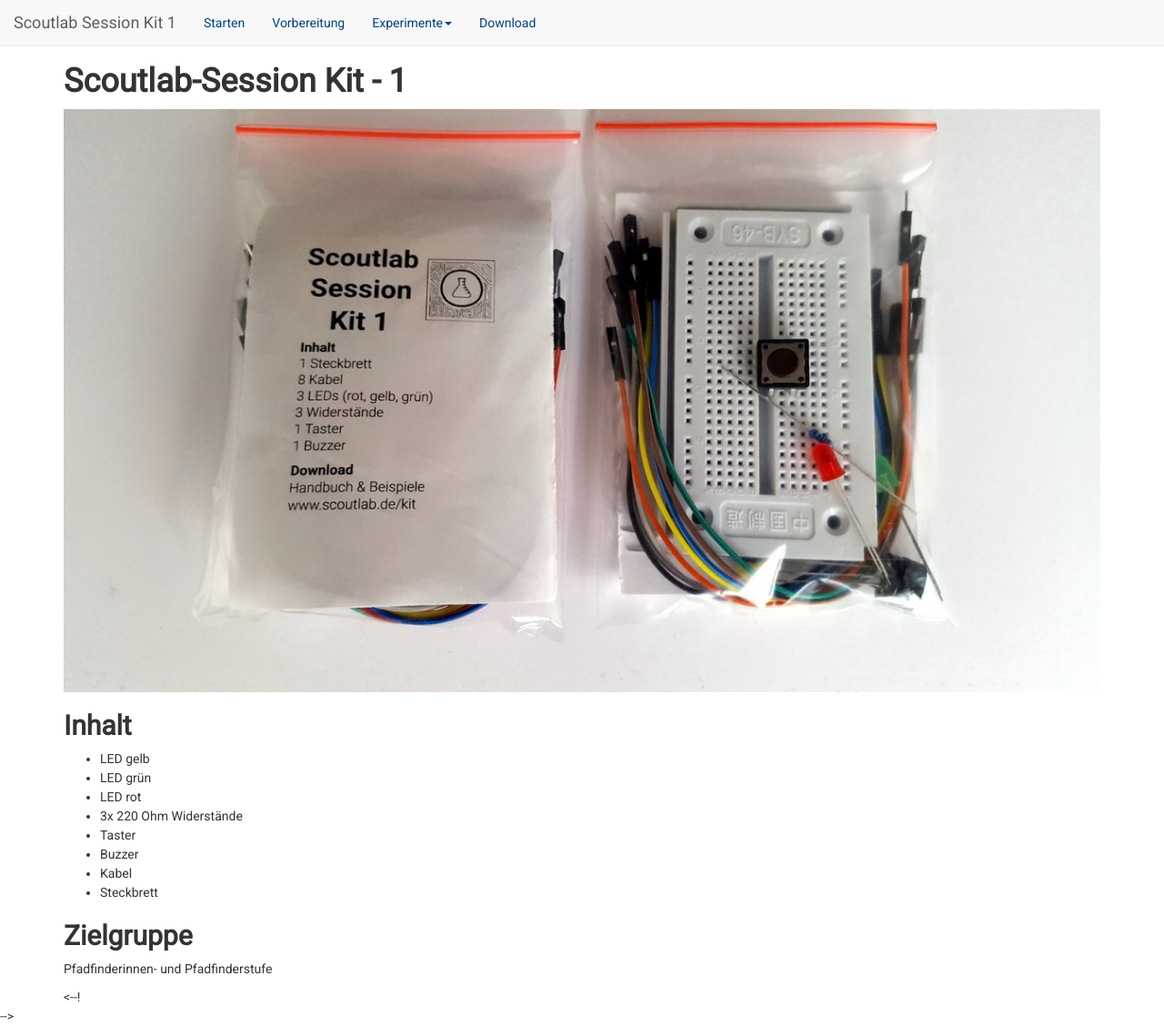
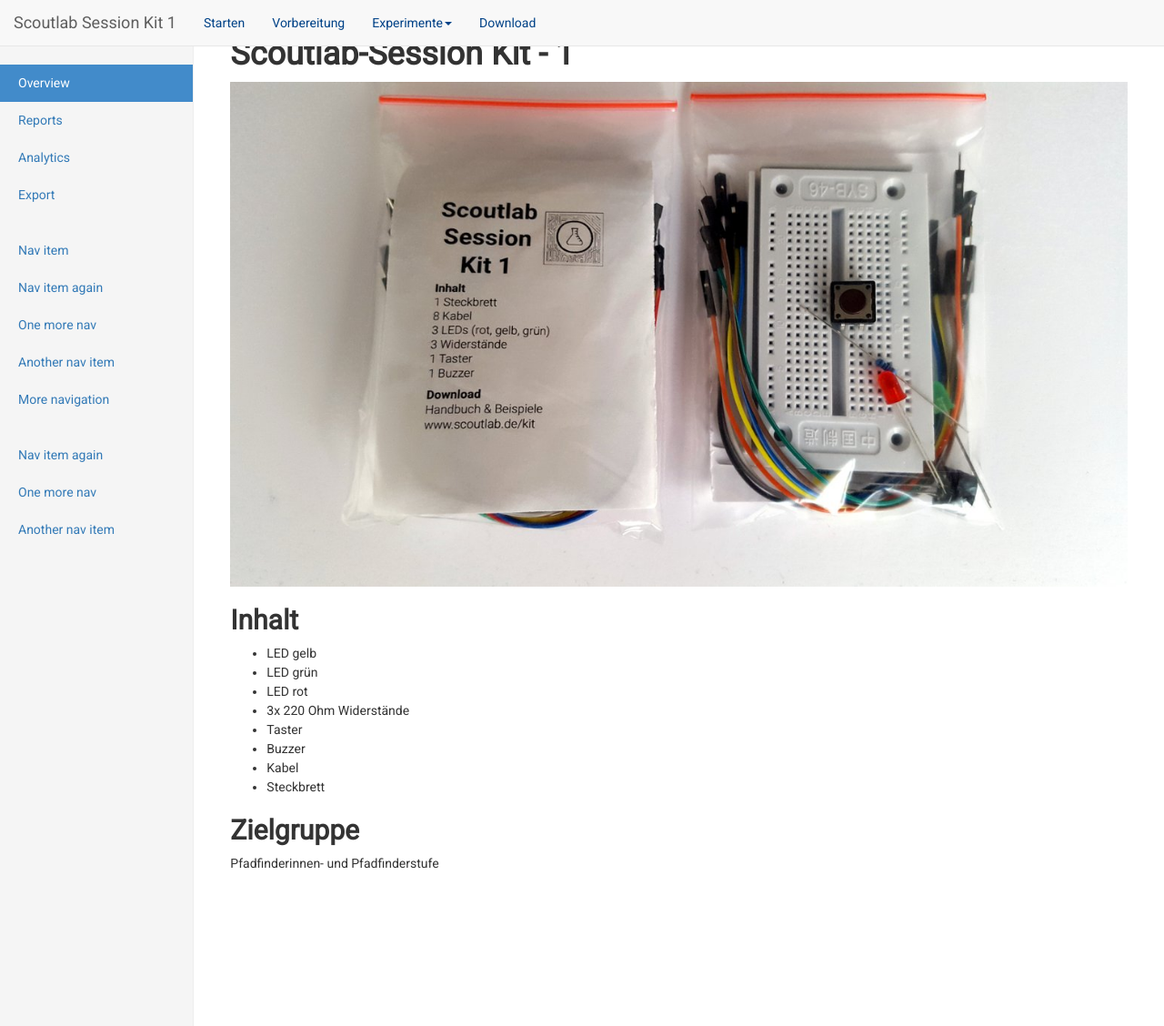
Before and after one commit to vcp-scoutlab/vcp-scoutlab.github.io, a Jekyll site: the page built from index.md, in a window 1280 px wide and 1128 px high. Shown: the whole window at 91% size. Built offline with Jekyll 4.4.1, drawn with Linux system fonts in a browser that asks for light colours.

Commit message:
Navigation Links

```diff
--- a/_layouts/default.html
+++ b/_layouts/default.html
@@ -79,12 +79,35 @@
    <div class="col-xs-4 col-md-4 visible-print-inline-block"><img src="images/scoutlab_blau2.png"></div>
    <div class="col-xs-4 col-md-4 visible-print-inline-block"><h3>Scoutlab Session Kit 1</h3></div>
    <div class="col-xs-4 col-md-4 visible-print-inline-block"><img src="images/vcp_wortbildmarke.png"></div>
- </div>
- </div>
-    <div id="main" role="main" class="container">
+ </div><!--Druckausgabe ende-->
+ <!--Seite-->
+ <div class="row">
+        <div class="col-sm-3 col-md-2 sidebar">
+          <ul class="nav nav-sidebar">
+            <li class="active"><a href="#">Overview <span class="sr-only">(current)</span></a></li>
+            <li><a href="#">Reports</a></li>
+            <li><a href="#">Analytics</a></li>
+            <li><a href="#">Export</a></li>
+          </ul>
+          <ul class="nav nav-sidebar">
+            <li><a href="">Nav item</a></li>
+            <li><a href="">Nav item again</a></li>
+            <li><a href="">One more nav</a></li>
+            <li><a href="">Another nav item</a></li>
+            <li><a href="">More navigation</a></li>
+          </ul>
+          <ul class="nav nav-sidebar">
+            <li><a href="">Nav item again</a></li>
+            <li><a href="">One more nav</a></li>
+            <li><a href="">Another nav item</a></li>
+          </ul>
+        </div>
+        <div class="col-sm-9 col-sm-offset-3 col-md-10 col-md-offset-2 main">
+
       {{ content }}
-    </div>
-
+</div>
+</div>
+</div>
     <!-- jQuery (necessary for Bootstrap's JavaScript plugins) -->
         <script src="https://ajax.googleapis.com/ajax/libs/jquery/1.12.4/jquery.min.js"></script>
         <!-- Latest compiled and minified JavaScript -->
--- a/_layouts/page.html
+++ b/_layouts/page.html
@@ -5,5 +5,5 @@
 
   <div class="entry">-->
     {{ content }}
-<--!  </div>
+<!--!  </div>
 </article>-->
--- a/css/custom.css
+++ b/css/custom.css
@@ -48,3 +48,63 @@
 iframe {
   max-width: 100%;
 }
+
+
+/*
+ * Sidebar
+ */
+
+/* Hide for mobile, show later */
+.sidebar {
+  display: none;
+}
+@media (min-width: 768px) {
+  .sidebar {
+    position: fixed;
+    top: 51px;
+    bottom: 0;
+    left: 0;
+    z-index: 1000;
+    display: block;
+    padding: 20px;
+    overflow-x: hidden;
+    overflow-y: auto; /* Scrollable contents if viewport is shorter than content. */
+    background-color: #f5f5f5;
+    border-right: 1px solid #eee;
+  }
+}
+
+/* Sidebar navigation */
+.nav-sidebar {
+  margin-right: -21px; /* 20px padding + 1px border */
+  margin-bottom: 20px;
+  margin-left: -20px;
+}
+.nav-sidebar > li > a {
+  padding-right: 20px;
+  padding-left: 20px;
+}
+.nav-sidebar > .active > a,
+.nav-sidebar > .active > a:hover,
+.nav-sidebar > .active > a:focus {
+  color: #fff;
+  background-color: #428bca;
+}
+
+
+/*
+ * Main content
+ */
+
+.main {
+  padding: 20px;
+}
+@media (min-width: 768px) {
+  .main {
+    padding-right: 40px;
+    padding-left: 40px;
+  }
+}
+.main .page-header {
+  margin-top: 0;
+}
```
Also changed, not shown: exkurs-setup-raspberrypi.md (added, +15 -0 lines).
